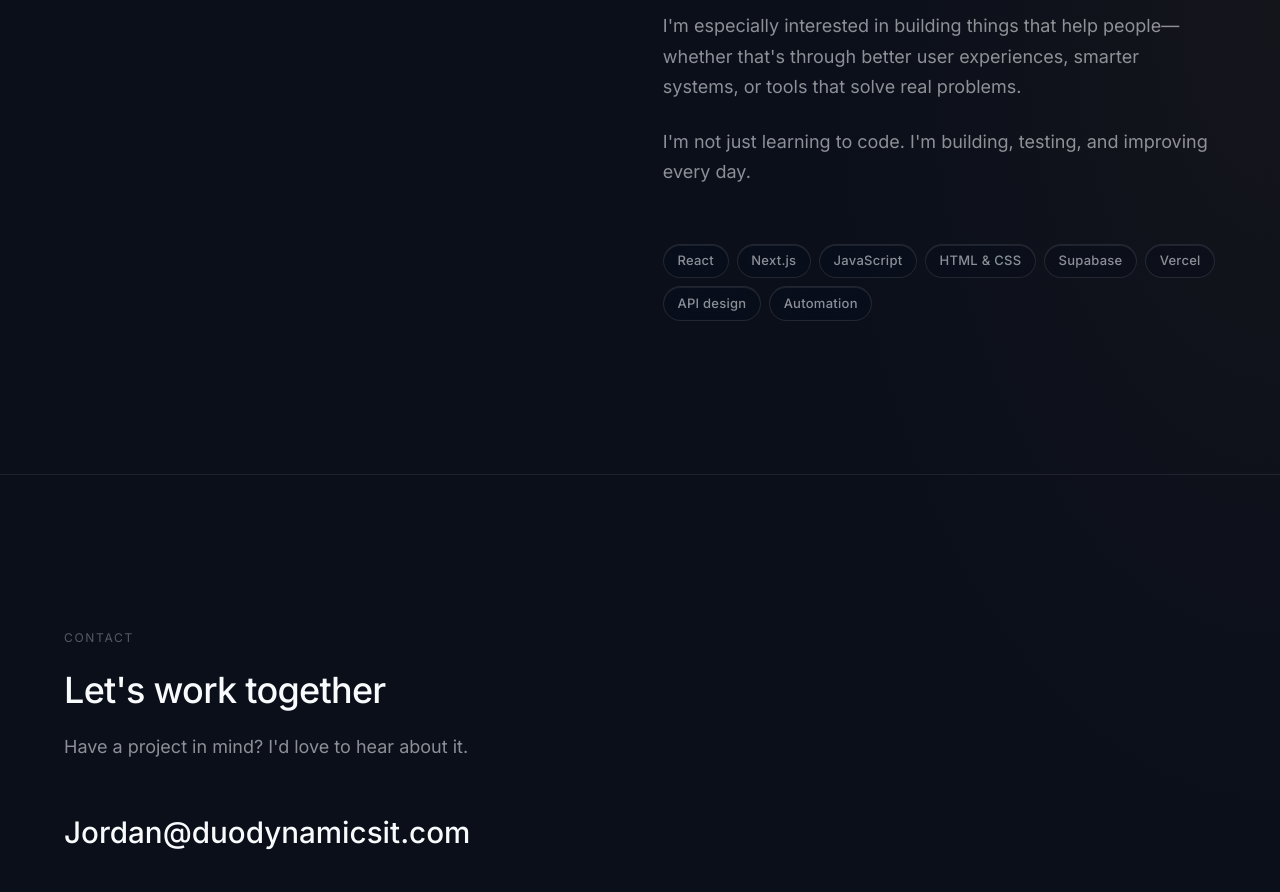
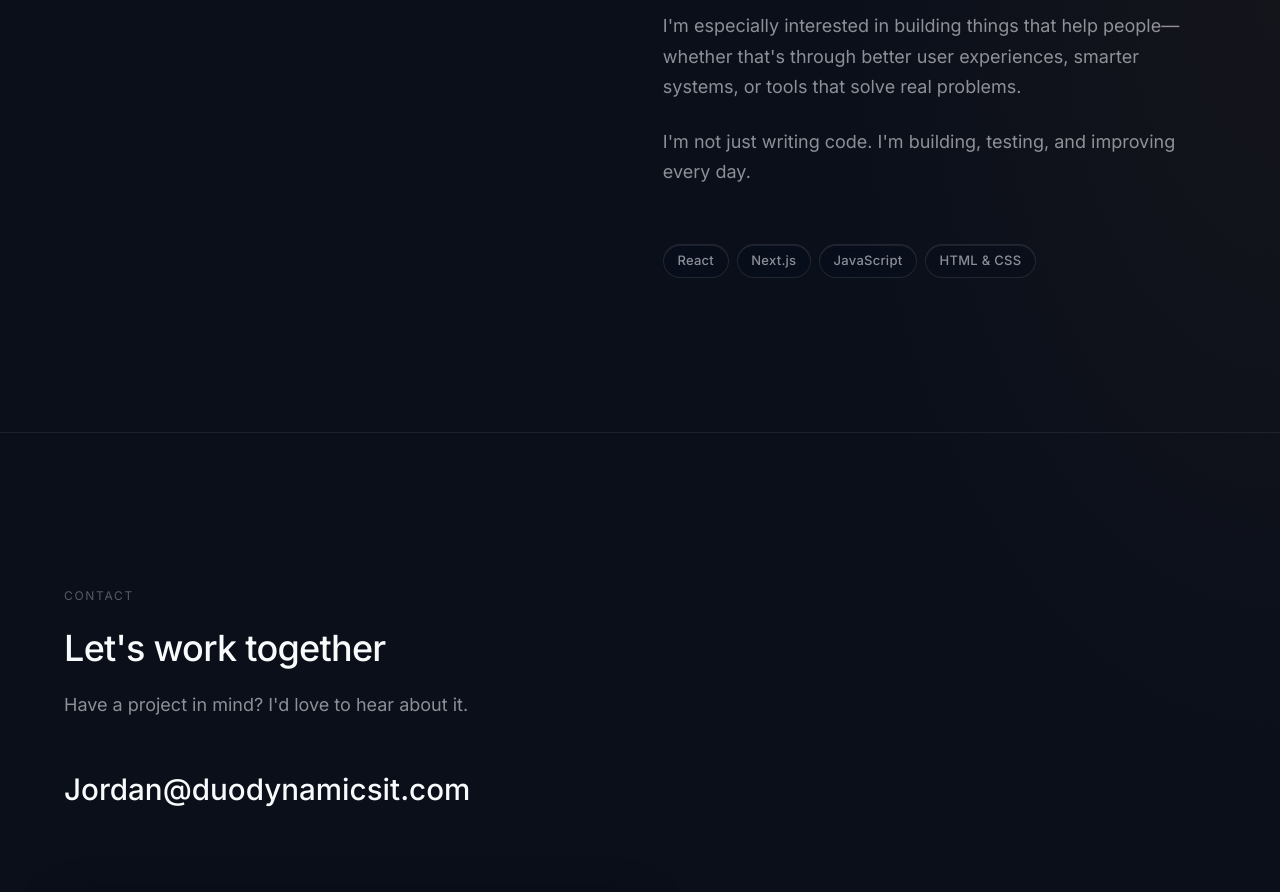
Before and after one commit to ChristIsKingAlways/JordanBensonDEV, a React (Vite) app: page / in a window 1280 px wide. Shown: the part 1800-2692 px from the top of the page. Built offline with nearby package versions, Linux system fonts and the light colour scheme.

Commit message:
Update portfolio copy: about closing line and skill tags

```diff
--- a/src/data/portfolioContent.js
+++ b/src/data/portfolioContent.js
@@ -39,20 +39,11 @@ export const aboutParagraphs = [
   "I don't come from a traditional developer path—I come from hands-on experience. I've spent years troubleshooting, learning how systems break, and more importantly, how to fix them. That perspective carries into everything I build today: practical, user-focused, and built to work in the real world.",
   "Right now, I'm actively developing projects that combine modern web technologies with automation and AI. From building platforms like IronDisciple to working with tools like Supabase, Vercel, and API integrations, I'm focused on creating solutions that are not just functional—but meaningful.",
   "I'm especially interested in building things that help people—whether that's through better user experiences, smarter systems, or tools that solve real problems.",
-  "I'm not just learning to code. I'm building, testing, and improving every day.",
+  "I'm not just writing code. I'm building, testing, and improving every day.",
 ];
 
-/** Skill chips shown under About (single row wrap — same stack list as public site). */
-export const skillTags = [
-  "React",
-  "Next.js",
-  "JavaScript",
-  "HTML & CSS",
-  "Supabase",
-  "Vercel",
-  "API design",
-  "Automation",
-];
+/** Skill chips shown under About (single row wrap). */
+export const skillTags = ["React", "Next.js", "JavaScript", "HTML & CSS"];
 
 /**
  * Build Microlink screenshot URL (no API key; embed mode returns image URL).
```
